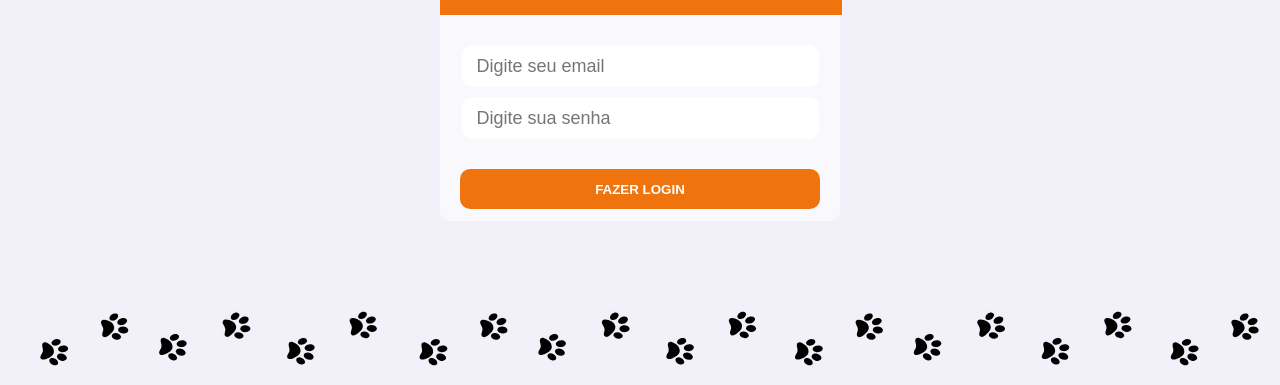
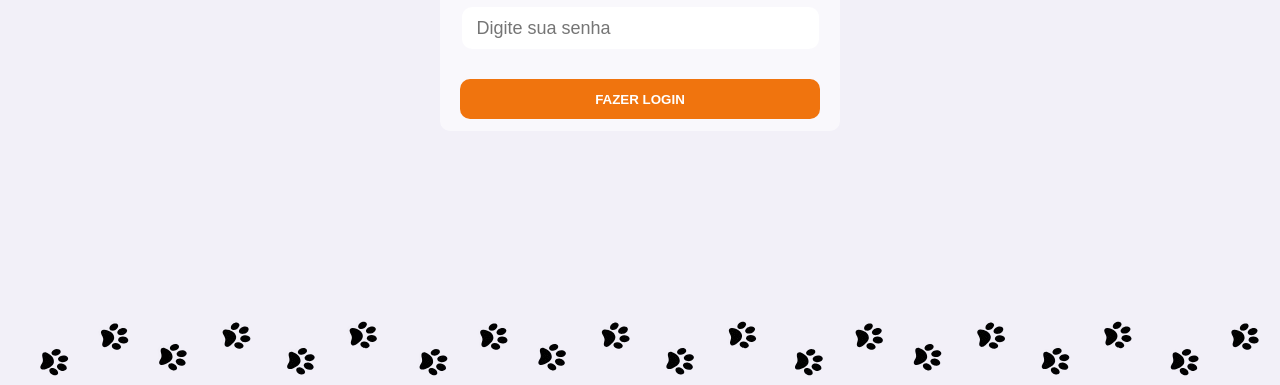
Before and after one commit to justRenzinza/petcare, a plain HTML site: page login.html in a window 1280 px wide. Shown: the part 495-880 px from the top of the page. Drawn offline with Linux system fonts and the light colour scheme.

Commit message:
Add files via upload

```diff
--- a/css/estilocadastro.css
+++ b/css/estilocadastro.css
@@ -9,7 +9,7 @@ body{
     height: 530px;
     background-color: rgba(255, 255, 255, 0.726);
     margin: 0 auto;
-    margin-top: 200px;
+    margin-top: 100px;
     /* -webkit-border-radius: 10px;
     -moz-border-radius: 10px; */
     text-align: center;
@@ -62,6 +62,7 @@ button.submit {
 .img-footer{
     margin-left: -100%;
     margin-top: 30px;
+    padding-top: 100px;
 }
 
 #nav-bar {
--- a/css/estilologin.css
+++ b/css/estilologin.css
@@ -9,7 +9,7 @@ body{
     height: 430px;
     background-color: rgba(255, 255, 255, 0.575);
     margin: 0 auto;
-    margin-top: 190px;
+    margin-top: 100px;
     -webkit-border-radius: 10px;
     -moz-border-radius: 10px;
     text-align: center;
@@ -95,7 +95,7 @@ ul{
 
 .img-footer{
     margin-left: -100%;
-    margin-top: 100px;
+    margin-top: 200px;
 }
 
 #menu-itens{
```
